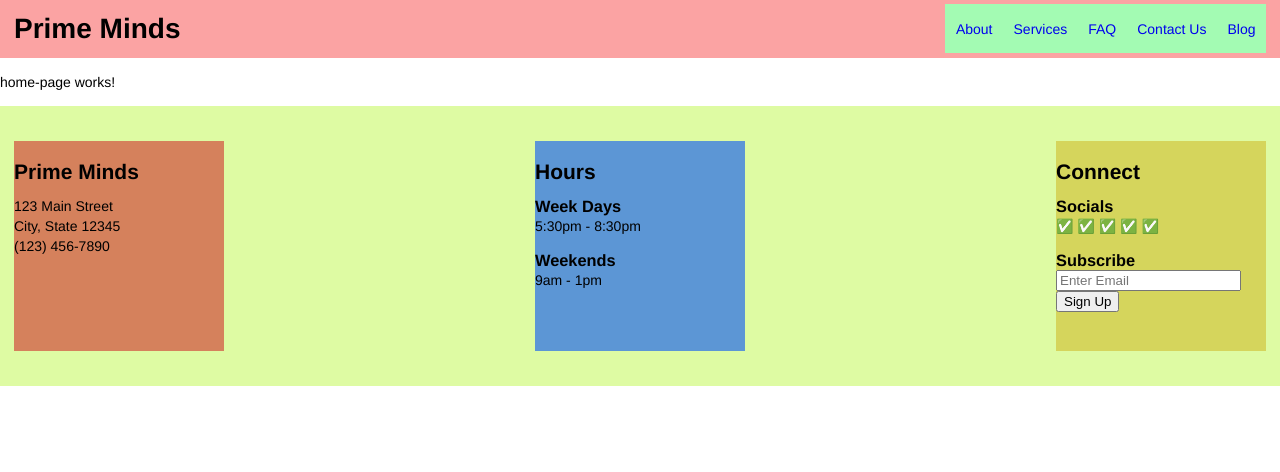
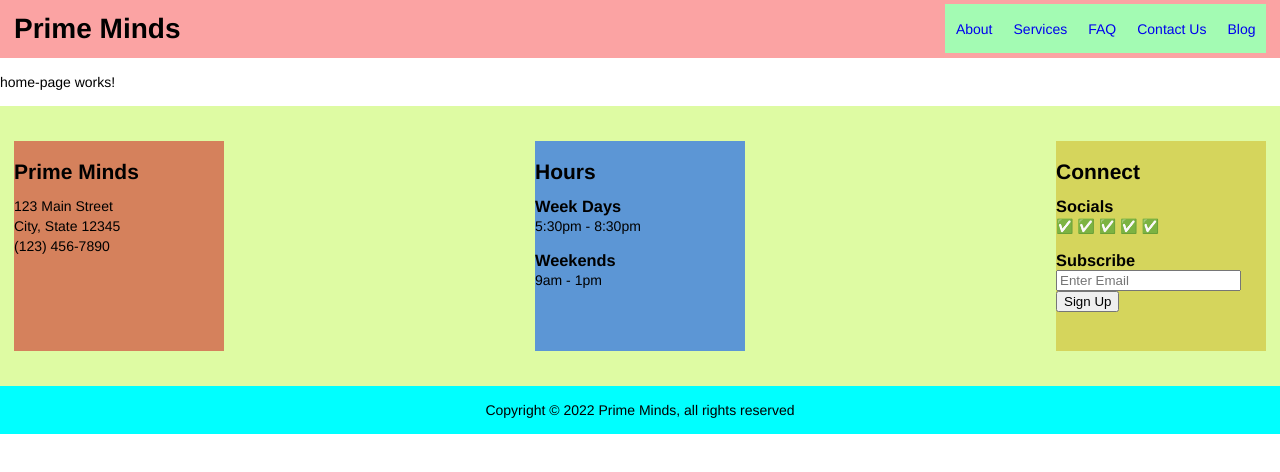
Before and after one commit to gohopventure/prime-minds, an Angular app: page /home in a window 1280 px wide. Shown: the top 472 px of the page. Built offline with nearby package versions, Linux system fonts and the light colour scheme.

Commit message:
Creates copyright banner

```diff
--- a/src/app/app.component.html
+++ b/src/app/app.component.html
@@ -1,3 +1,4 @@
 <app-header></app-header>
 <router-outlet></router-outlet>
 <app-footer></app-footer>
+<app-copyright-banner></app-copyright-banner>
--- a/src/app/app.module.ts
+++ b/src/app/app.module.ts
@@ -15,6 +15,7 @@ import { NavBarComponent } from './components/nav-bar/nav-bar.component';
 import { AddressCardComponent } from './components/address-card/address-card.component';
 import { OpHoursCardComponent } from './components/op-hours-card/op-hours-card.component';
 import { SocialCardComponent } from './components/social-card/social-card.component';
+import { CopyrightBannerComponent } from './components/copyright-banner/copyright-banner.component';
 
 @NgModule({
   declarations: [
@@ -30,7 +31,8 @@ import { SocialCardComponent } from './components/social-card/social-card.compon
     NavBarComponent,
     AddressCardComponent,
     OpHoursCardComponent,
-    SocialCardComponent
+    SocialCardComponent,
+    CopyrightBannerComponent
   ],
   imports: [
     BrowserModule,
--- /dev/null
+++ b/src/app/components/copyright-banner/copyright-banner.component.css
@@ -0,0 +1,6 @@
+.container {
+    display: flex;
+    flex-direction: row;
+    justify-content: center;
+    background-color: aqua;
+}
--- /dev/null
+++ b/src/app/components/copyright-banner/copyright-banner.component.html
@@ -0,0 +1,3 @@
+<div class="container">
+    <p class="copyright">Copyright © 2022 Prime Minds, all rights reserved</p>
+</div>
--- /dev/null
+++ b/src/app/components/copyright-banner/copyright-banner.component.ts
@@ -0,0 +1,15 @@
+import { Component, OnInit } from '@angular/core';
+
+@Component({
+  selector: 'app-copyright-banner',
+  templateUrl: './copyright-banner.component.html',
+  styleUrls: ['./copyright-banner.component.css']
+})
+export class CopyrightBannerComponent implements OnInit {
+
+  constructor() { }
+
+  ngOnInit(): void {
+  }
+
+}
```
Also changed, not shown: 1 other file (tests, documents, lock files or other folders).
